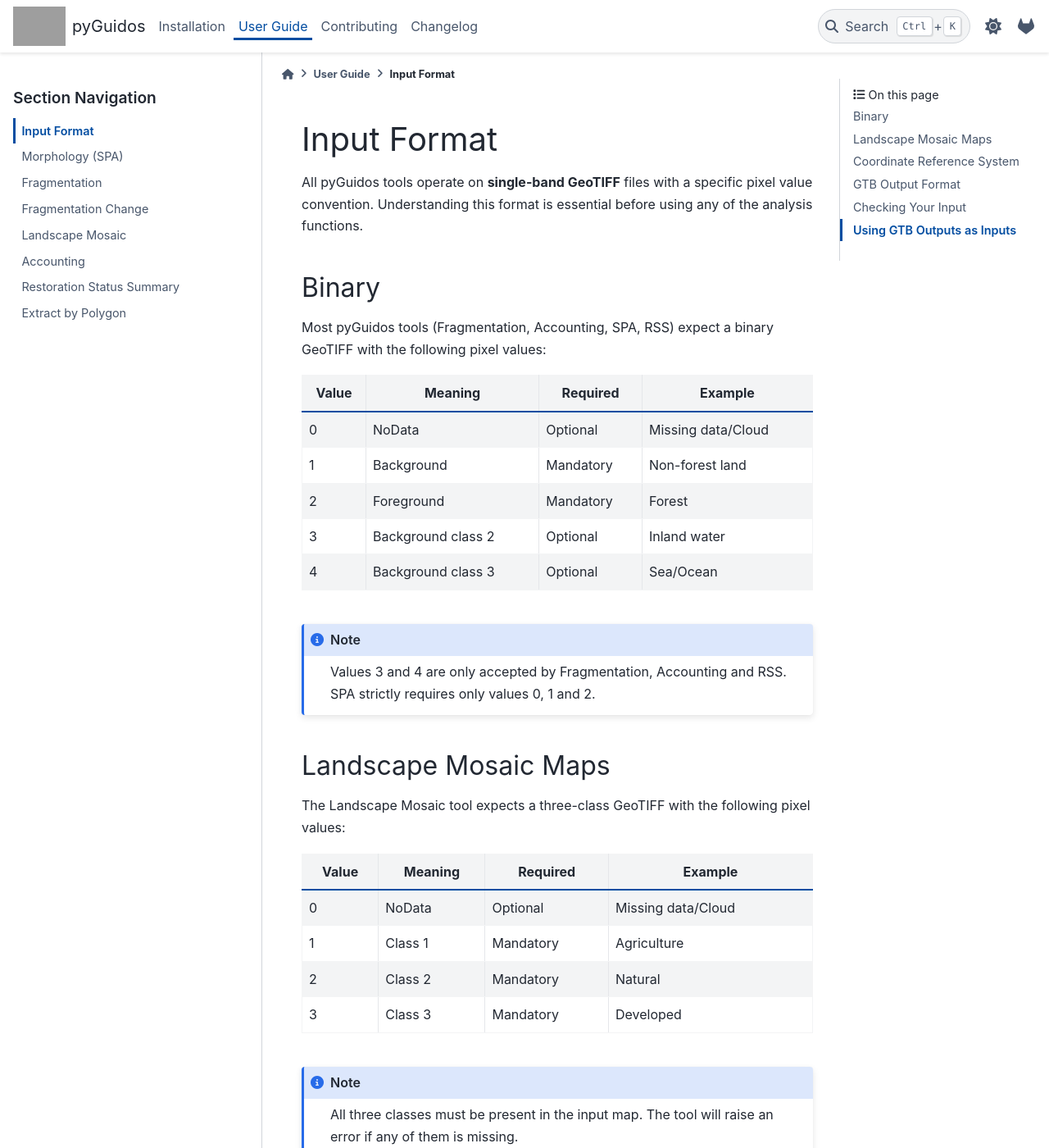
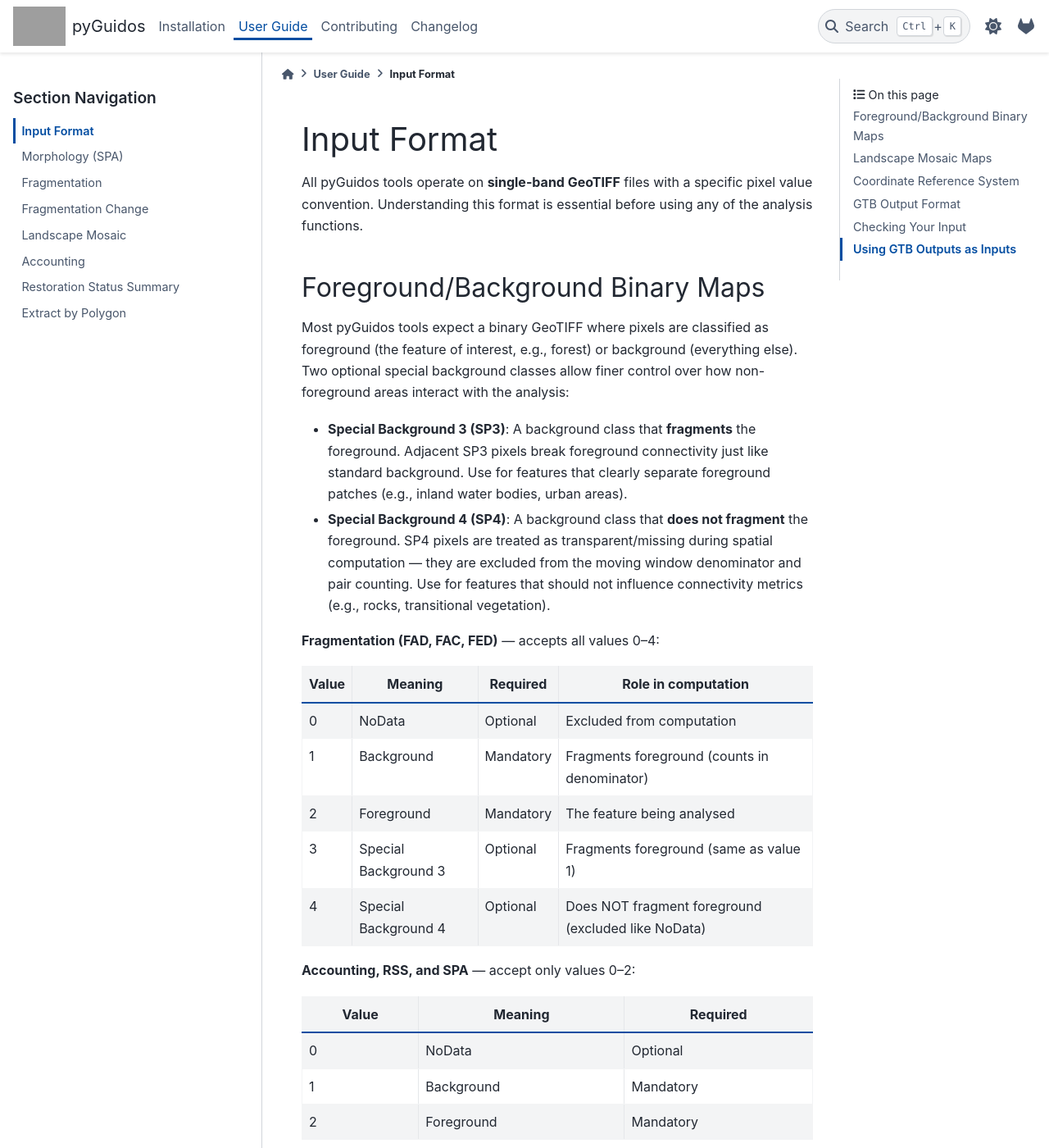
Before and after one commit to nonpenso/pyguidos, a Sphinx documentation site: the page built from docs/usage/input_format.rst, in a window 1280 px wide and 1400 px high. Shown: the whole window at 82% size. Built offline with Sphinx 7.4.7 and the PyData theme 0.15.4, drawn with Linux system fonts in a browser that asks for light colours; some of the changed text lies outside the part shown; grey boxes are pictures that could not be loaded.

Commit message:
fixed spBG4

```diff
--- a/docs/changelog.rst
+++ b/docs/changelog.rst
@@ -11,6 +11,10 @@ and pyGuidos uses `Semantic Versioning <https://semver.org/spec/v2.0.0.html>`_.
 
 2.4.1 - 2026-07-13
 ------------------
+
+**Changed**
+
+- Special Background 4 (SP4, value=4) is now treated as NoData/missing during fragmentation computation (FAD, FAC, FED). SP4 pixels in the moving window are excluded from the denominator and pair counting, meaning they do not contribute to foreground fragmentation. SP4 pixels themselves are still output as code 106. This allows users to define a land use class (e.g., rocks, transitional vegetation) that does not fragment the foreground.
 
 **Fixed**
 
--- a/docs/usage/input_format.rst
+++ b/docs/usage/input_format.rst
@@ -6,11 +6,26 @@ specific pixel value convention. Understanding this format is essential
 before using any of the analysis functions.
 
 
-Binary
----------------------------
+Foreground/Background Binary Maps
+----------------------------------
 
-Most pyGuidos tools (Fragmentation, Accounting, SPA, RSS) expect a
-binary GeoTIFF with the following pixel values:
+Most pyGuidos tools expect a binary GeoTIFF where pixels are classified as
+foreground (the feature of interest, e.g., forest) or background (everything
+else). Two optional special background classes allow finer control over how
+non-foreground areas interact with the analysis:
+
+- **Special Background 3 (SP3)**: A background class that **fragments** the
+  foreground. Adjacent SP3 pixels break foreground connectivity just like
+  standard background. Use for features that clearly separate foreground
+  patches (e.g., inland water bodies, urban areas).
+
+- **Special Background 4 (SP4)**: A background class that **does not fragment**
+  the foreground. SP4 pixels are treated as transparent/missing during
+  spatial computation — they are excluded from the moving window denominator
+  and pair counting. Use for features that should not influence connectivity
+  metrics (e.g., rocks, transitional vegetation).
+
+**Fragmentation (FAD, FAC, FED)** — accepts all values 0–4:
 
 .. list-table::
    :header-rows: 1
@@ -18,31 +33,50 @@ binary GeoTIFF with the following pixel values:
    * - Value
      - Meaning
      - Required
-     - Example
+     - Role in computation
    * - 0
      - NoData
      - Optional
-     - Missing data/Cloud
+     - Excluded from computation
    * - 1
      - Background
      - Mandatory
-     - Non-forest land
+     - Fragments foreground (counts in denominator)
    * - 2
      - Foreground
      - Mandatory
-     - Forest
+     - The feature being analysed
    * - 3
-     - Background class 2
+     - Special Background 3
      - Optional
-     - Inland water
+     - Fragments foreground (same as value 1)
    * - 4
-     - Background class 3
+     - Special Background 4
      - Optional
-     - Sea/Ocean
+     - Does NOT fragment foreground (excluded like NoData)
+
+**Accounting, RSS, and SPA** — accept only values 0–2:
+
+.. list-table::
+   :header-rows: 1
+
+   * - Value
+     - Meaning
+     - Required
+   * - 0
+     - NoData
+     - Optional
+   * - 1
+     - Background
+     - Mandatory
+   * - 2
+     - Foreground
+     - Mandatory
 
 .. note::
-    Values 3 and 4 are only accepted by Fragmentation, Accounting and RSS.
-    SPA strictly requires only values 0, 1 and 2.
+    SPA, Accounting, and RSS do not accept values 3 and 4. If your input
+    contains these values, reclassify them to 0 (NoData) or 1 (Background)
+    before running these tools.
 
 
 Landscape Mosaic Maps
```
Also changed, not shown: CHANGELOG.md (+3 -0 lines), 2 other files.
